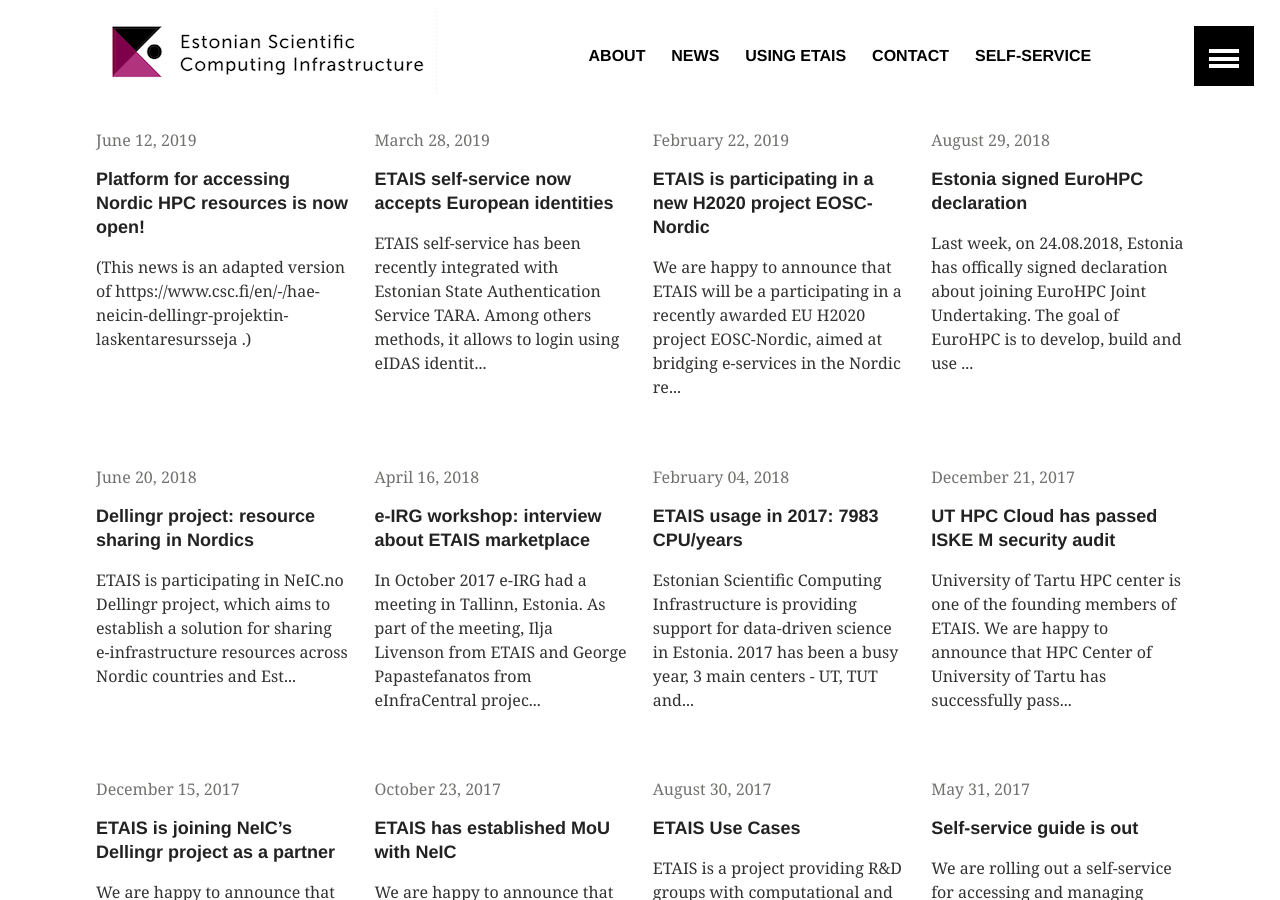
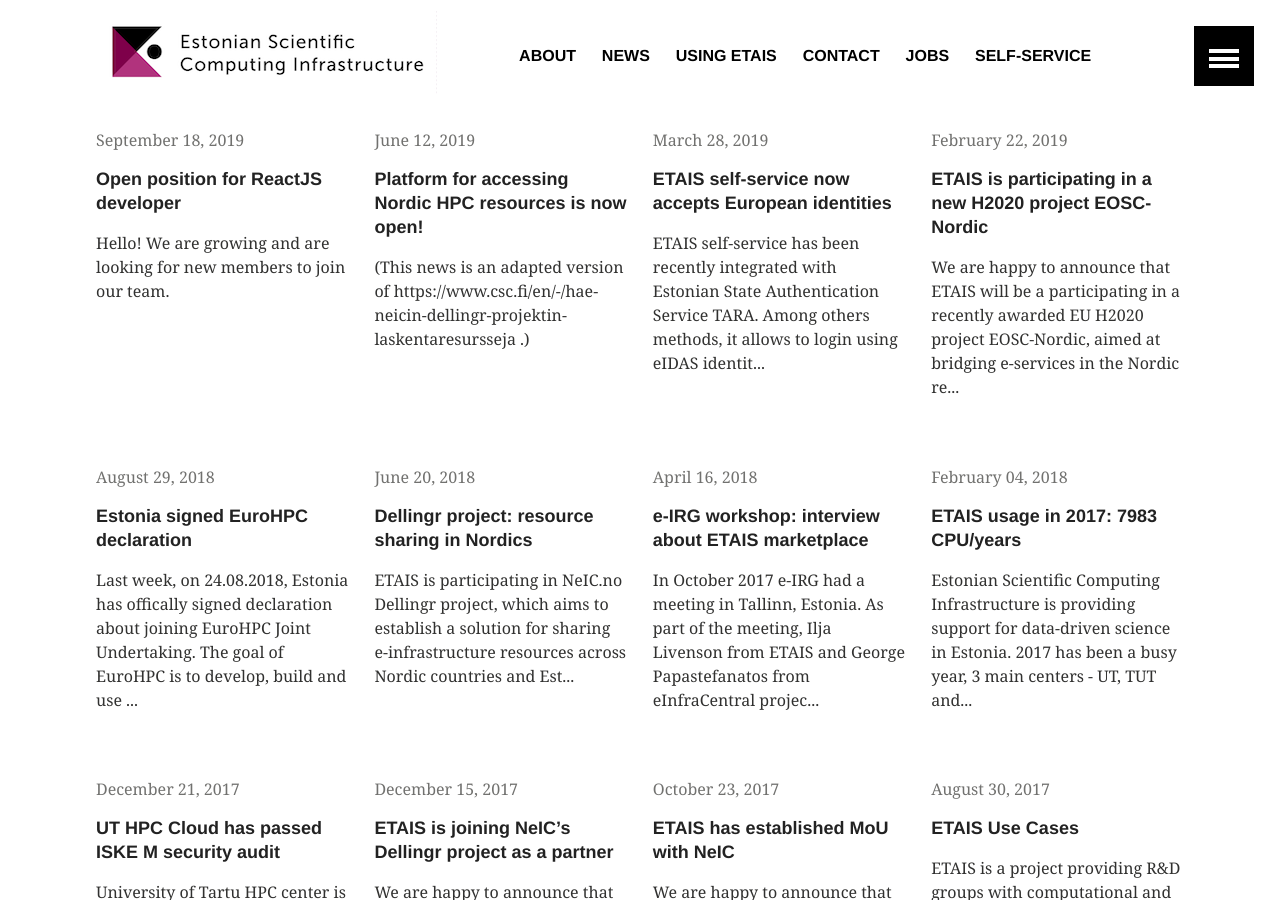
Before and after one commit to etais-ee/etais-web, a Jekyll site: the page built from news.md, in a window 1280 px wide and 900 px high. Built offline with Jekyll 4.4.1, drawn with Linux system fonts in a browser that asks for light colours; part of the change alters nothing that is shown.

Commit message:
Add job announcement

```diff
--- a/_data/navigation.yml
+++ b/_data/navigation.yml
@@ -18,5 +18,8 @@
   url: /contact/
   excerpt:
 
+- title: Jobs
+  url: /jobs/
+
 - title: Self-service
   url: https://minu.etais.ee/
--- /dev/null
+++ b/_posts/2019-09-18-job-react.md
@@ -0,0 +1,10 @@
+---
+layout: article
+title: "Open position for ReactJS developer"
+---
+
+Hello! We are growing and are looking for new members to join our team.
+
+A new open positions for ReactJS developer is listed at <a href="{{ site.url }}/jobs/">jobs</a> section.
+
+For more information please contact <a href="mailto:ivar.koppel@ut.ee">Ivar Koppel</a>.
--- /dev/null
+++ b/jobs.md
@@ -0,0 +1,46 @@
+---
+layout: default
+permalink: /jobs/
+title: "Jobs"
+---
+
+We are looking for:
+
+# Senior frontend (ReactJS) developer for open-source project
+
+If you are interested please reply to ilja@etais.ee, skype: ilja_l .
+
+Location: University of Tartu, partially remote work
+
+Salary: 2500-3500 EUR (can be negotiated depending on skills and experience, especially if you have also Python backend dev skills)
+
+## Needed skills
+
+- ReactJS (we do have a bit of legacy code in AngularJS, so knowledge of that is a plus)
+- Git (preferably also experience with gitow)
+- Good taste and designing skills
+- Experience with integration of REST services, data visualisation
+- English language on a good level
+- Love of simple UX
+- Experience with cloud services (e.g. AWS, Digital Ocean, Github).
+
+## Useful skills
+
+- Knowledge of the devops/sysadmin domain
+- Understanding of the issues that system operators are facing
+- Previous experience with creation of responsive applications
+- Python + Django development skills.
+- What we offer
+- Challenging and interesting project using latest technologies with proper devops support. Agile team and ability to quickly see if what you are doing makes sense via user feedback. Karma improvements due to participation in open-source project. Stable paycheck and options for growth depending on the results of collaboration.
+
+# Work
+
+We are looking for an experienced front-end developer to join our development team. You’ll be working on extending the client-facing part of the product, designing the architecture of the web application and helping with feature definition. And naturally writing super-elegant code covered with unit and e2e tests.
+
+All documentation and specifications are in English.
+
+# About project
+
+ETAIS is Estonian National Scientific Infrastructure, providing services for most of the Estonian data-intensive R&D activities. To streamline experience, ETAIS has joined development of the self-service platform for researchers, communities and operators - codenamed Waldur (https://github.com/opennode/waldur-homeport).
+
+Waldur is a platform for aggregating different online services (IaaS, PaaS and SaaS) into a common service management plane for delivery to the end users in a self-service manner. Within ETAIS, we work on integration of High Performance Computing services both in Estonia and beyond - including upcoming supercomputer LUMI, which will be built in Finland as a joint effort of several countries under EuroHPC umbrella.
```
